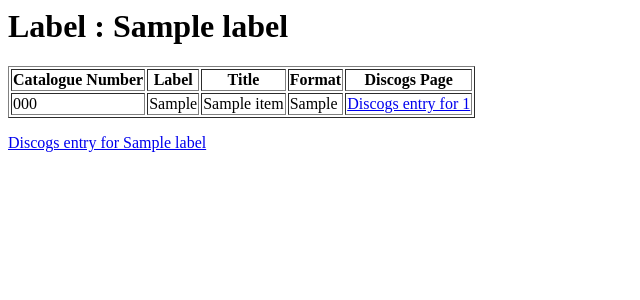
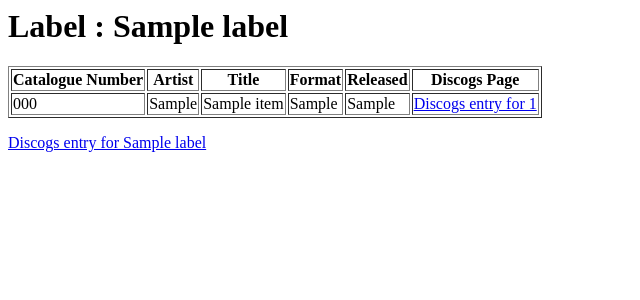
Before and after one commit to bobblestiltskin/music, a Django app: page /discogs/label/1/ in a window 1280 px wide. Shown: the top 300 px of the page, without its empty margins (0-640 px from the left). Run offline with Django 3.2, Linux system fonts and the light colour scheme; tables that the repository leaves empty hold one stand-in row (values such as "Sample post").

Commit message:
change released to a char field in the model - and display it at appropriate points

```diff
--- a/music/discogs/models.py
+++ b/music/discogs/models.py
@@ -25,8 +25,8 @@ class Item(models.Model):
     title = models.CharField(max_length=200)
     label = models.ForeignKey(Label, on_delete=models.CASCADE)
     format = models.ForeignKey(Format, on_delete=models.CASCADE)
-    released = models.DateTimeField('date released')
+    released = models.CharField(max_length=6)
     release_id = models.IntegerField(default=0)
     def __str__(self):
-        item_tuple = (self.catalogue_number, self.label.label, self.title, self.format.format)
+        item_tuple = (self.catalogue_number, self.label.label, self.artist.artist, self.title, self.format.format, self.released)
         return "<tr><td>" + "</td><td>".join(item_tuple) + "</td></tr>"
--- a/music/discogs/templates/discogs/label_info.html
+++ b/music/discogs/templates/discogs/label_info.html
@@ -1,8 +1,8 @@
 <h1>Label : {{ name }}</h1>
 <table border="1">
-<tr><th>Catalogue Number</th><th>Label</th><th>Title</th><th>Format</th><th>Discogs Page</th></tr>
+<tr><th>Catalogue Number</th><th>Artist</th><th>Title</th><th>Format</th><th>Released</th><th>Discogs Page</th></tr>
 {% for item in item_list %}
-  <tr><td>{{ item.catalogue_number }}</td><td>{{ item.artist }}</td><td>{{ item.title }}</td><td>{{ item.format }}</td><td><a href="{% url 'discogs:item_details' item.release_id %}">Discogs entry for {{ item.release_id }}</td></tr>
+  <tr><td>{{ item.catalogue_number }}</td><td>{{ item.artist }}</td><td>{{ item.title }}</td><td>{{ item.format }}</td><td>{{ item.released }}</td><td><a href="{% url 'discogs:item_details' item.release_id %}">Discogs entry for {{ item.release_id }}</td></tr>
 {% endfor %}
 </table>
 
--- a/music/discogs/templates/discogs/search_results.html
+++ b/music/discogs/templates/discogs/search_results.html
@@ -1,6 +1,6 @@
 <table border="1">
-<tr><th>Catalogue Number</th><th>Artist</th><th>Label</th><th>Title</th><th>Format</th><th>Discogs Page</th></tr>
+<tr><th>Catalogue Number</th><th>Artist</th><th>Label</th><th>Title</th><th>Format</th><th>Released</th><th>Discogs Page</th></tr>
 {% for item in output_list %}
-  <tr><td>{{ item.catalogue_number }}</td><td>{{ item.artist }}</td><td>{{ item.label }}</td><td>{{ item.title }}</td><td>{{ item.format }}</td><td><a href="{% url 'discogs:item_details' item.release_id %}">Discogs entry for {{ item.release_id }}</td></tr>
+  <tr><td>{{ item.catalogue_number }}</td><td>{{ item.artist }}</td><td>{{ item.label }}</td><td>{{ item.title }}</td><td>{{ item.format }}</td><td>{{ item.released }}</td><td><a href="{% url 'discogs:item_details' item.release_id %}">Discogs entry for {{ item.release_id }}</td></tr>
 {% endfor %}
 </table>
--- a/music/discogs/views.py
+++ b/music/discogs/views.py
@@ -28,7 +28,7 @@ def index(request):
 def collate_item_list(item_list):
     output_list = []
     for item in item_list:
-      output_list.append({'catalogue_number' : item.catalogue_number, 'artist' : item.artist, 'label' : item.label, 'title' : item.title, 'format' : item.format, 'release_id' : item.release_id})
+      output_list.append({'catalogue_number' : item.catalogue_number, 'artist' : item.artist, 'label' : item.label, 'title' : item.title, 'format' : item.format, 'released' : item.released, 'release_id' : item.release_id})
     return output_list
 
 def index_search(request):
@@ -85,7 +85,7 @@ def artist_info(request, artist_id):
     artist_list = get_list_or_404(Item, artist=artist_id)
     item_list = []
     for artist in artist_list:
-      item_list.append({'catalogue_number' : artist.catalogue_number, 'label' : artist.label, 'title' : artist.title, 'format' : artist.format, 'release_id' : artist.release_id, 'released' : artist.released})
+      item_list.append({'catalogue_number' : artist.catalogue_number, 'label' : artist.label, 'title' : artist.title, 'format' : artist.format, 'released' : artist.released, 'release_id' : artist.release_id})
     artist = get_object_or_404(Artist, pk=artist_id)
     sartist = str(artist)
     partist=re.sub("\s+", "+", sartist)
@@ -109,7 +109,7 @@ def label_info(request, label_id):
     label_list = get_list_or_404(Item, label=label_id)
     item_list = []
     for label in label_list:
-      item_list.append({'catalogue_number' : label.catalogue_number, 'artist' : label.artist, 'title' : label.title, 'format' : label.format, 'release_id' : label.release_id})
+      item_list.append({'catalogue_number' : label.catalogue_number, 'artist' : label.artist, 'title' : label.title, 'format' : label.format, 'released' : label.released, 'release_id' : label.release_id})
     label = get_object_or_404(Label, pk=label_id)
     slabel = str(label)
     plabel=re.sub("\s+", "+", slabel)
```
Also changed, not shown: README.md.
